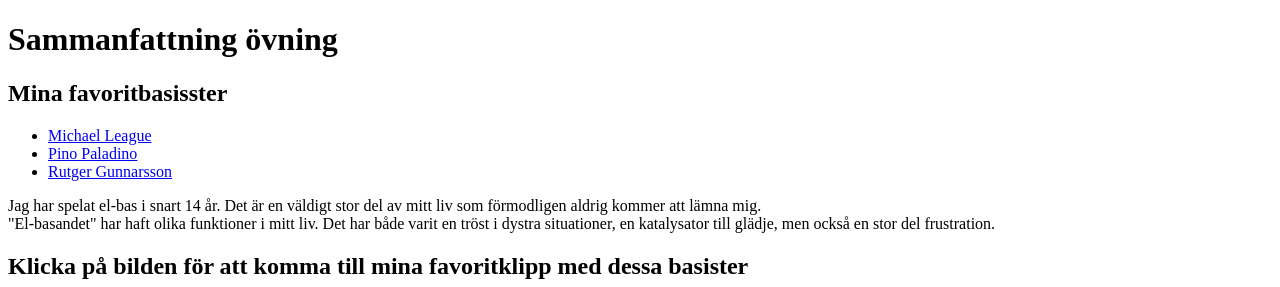
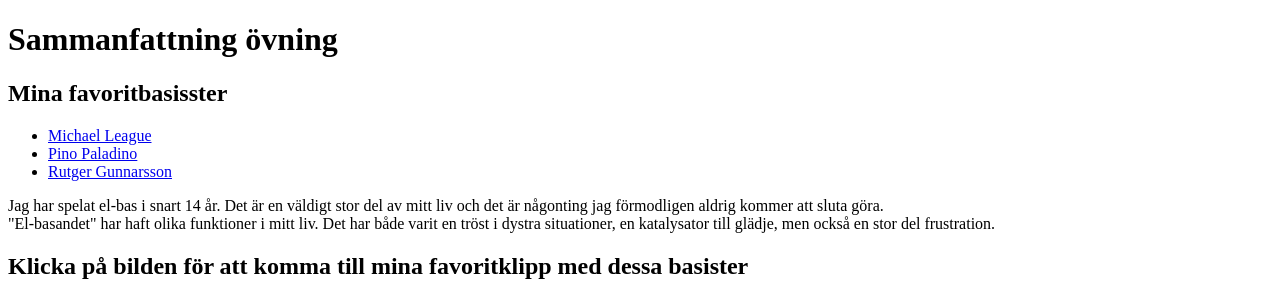
Before and after one commit to Carlitzo/Sammanfattning-uppgift, a plain HTML site: page index.html in a window 1280 px wide. Shown: the top 287 px of the page. Drawn offline with Linux system fonts and the light colour scheme.

Commit message:
Changed some of the text.

```diff
--- a/index.html
+++ b/index.html
@@ -14,7 +14,7 @@
             <li><a href="https://en.wikipedia.org/wiki/Rutger_Gunnarsson" target="_blank">Rutger Gunnarsson</a> </li>
         </ul>
 
-        <p>Jag har spelat el-bas i snart 14 år. Det är en väldigt stor del av mitt liv som förmodligen aldrig kommer att lämna mig. <br> "El-basandet" har haft olika funktioner i mitt liv. Det har både varit en tröst i dystra situationer, en katalysator till glädje, men också en stor del frustration.</p>
+        <p>Jag har spelat el-bas i snart 14 år. Det är en väldigt stor del av mitt liv och det är någonting jag förmodligen aldrig kommer att sluta göra. <br> "El-basandet" har haft olika funktioner i mitt liv. Det har både varit en tröst i dystra situationer, en katalysator till glädje, men också en stor del frustration.</p>
 
         <h2>Klicka på bilden för att komma till mina favoritklipp med dessa basister</h2>
         <p>
```
